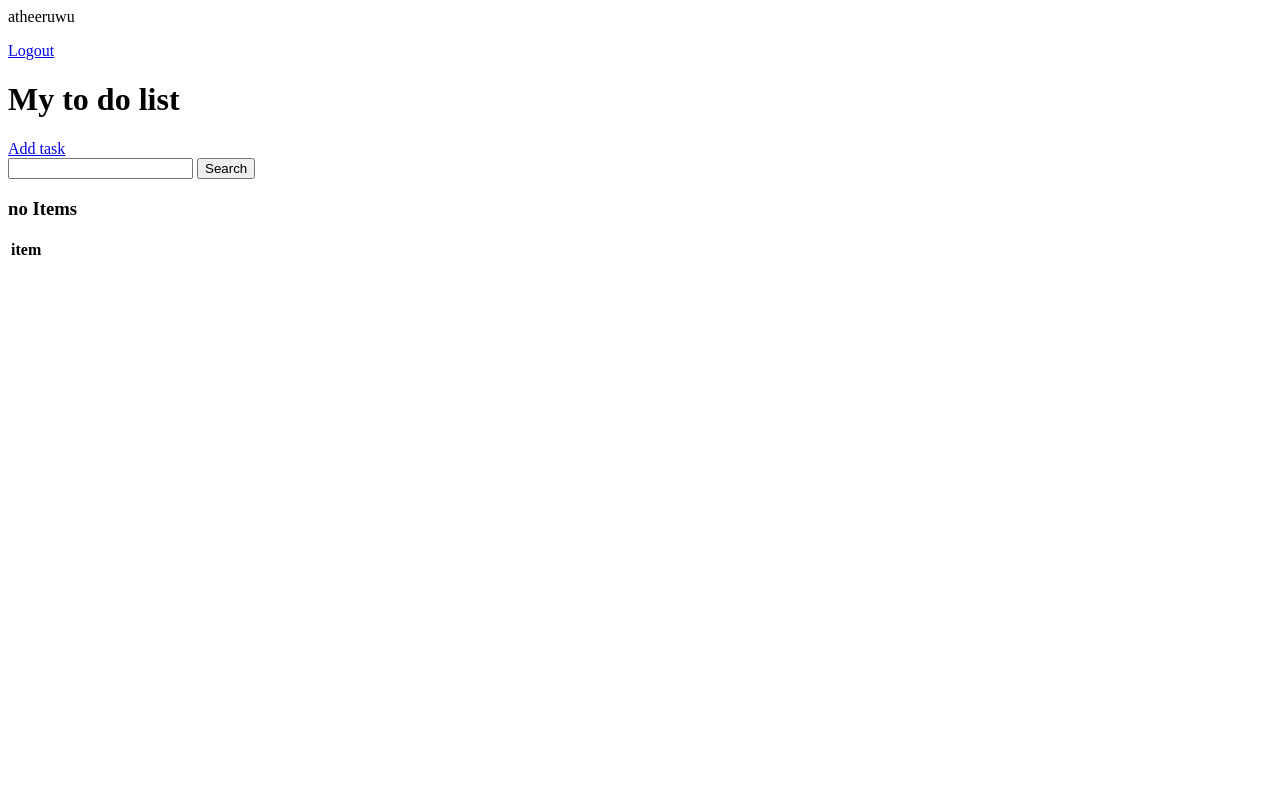
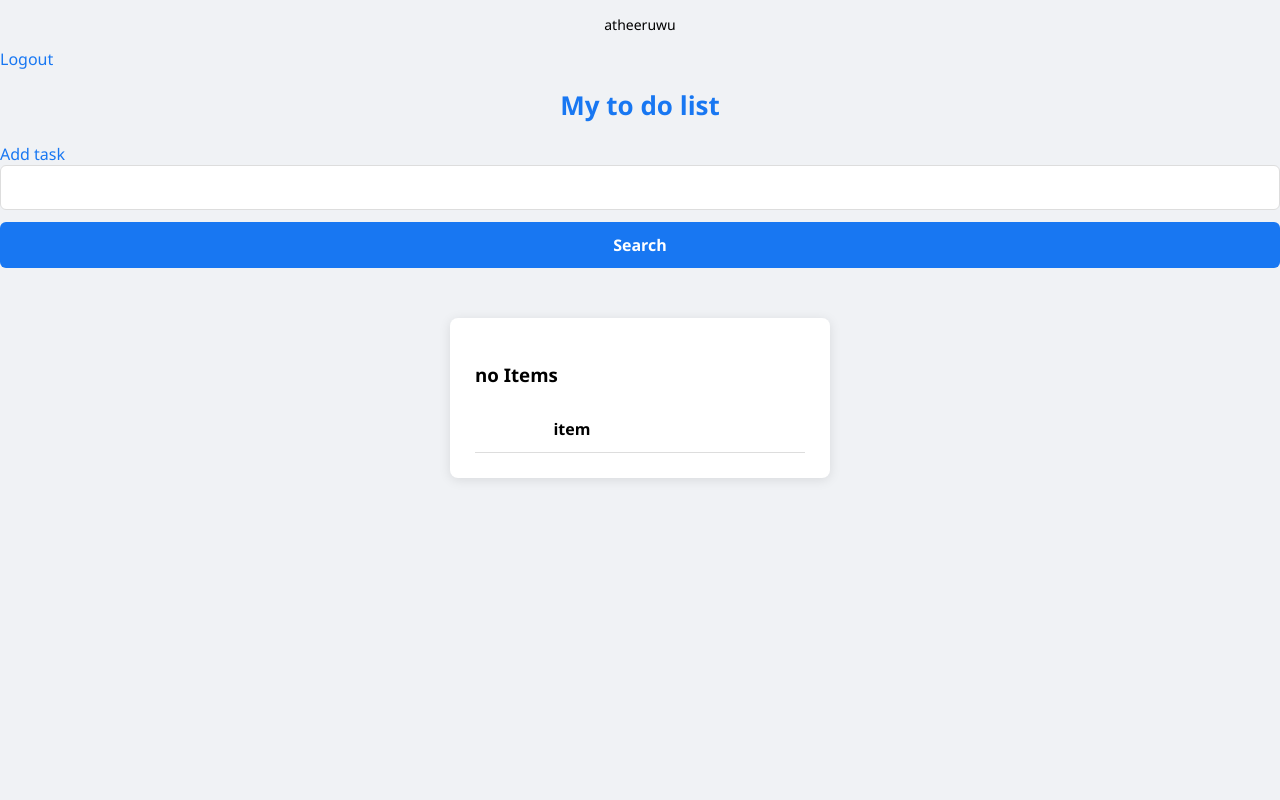
Before and after one commit to Atheeruwu/todo-List, a Django app: page / in a window 1280 px wide. Run offline with Django 4.2, Linux system fonts and the light colour scheme; a user stored in the database is signed in; data comes from the database, SQL or seed files in the repository; both versions use the stored data as it was after the commit; lists and menus that the app fills with data are empty.

Commit message:
Update login/register/task pages with CSS and styles

```diff
--- /dev/null
+++ b/base/static/base/style.css
@@ -0,0 +1,122 @@
+/* Reset */
+* {
+    box-sizing: border-box;
+    font-family: "Segoe UI", Helvetica, Arial, sans-serif;
+}
+
+/*  background */
+body {
+    background: #f0f2f5;
+    margin: 0;
+    padding: 0;
+    font-family: "Segoe UI", Helvetica, Arial, sans-serif;
+}
+
+/* Login/Register card */
+.container {
+    width: 380px;
+    background: white;
+    padding: 25px;
+    border-radius: 8px;
+    box-shadow: 0 2px 12px rgba(0,0,0,0.15);
+}
+
+/* Title */
+h1 {
+    text-align: center;
+    color: #1877f2;
+    font-size: 26px;
+    margin-bottom: 20px;
+}
+
+/* Form inputs */
+input[type="text"],
+input[type="password"],
+input[type="email"] {
+    width: 100%;
+    padding: 12px;
+    border-radius: 6px;
+    border: 1px solid #ddd;
+    margin-bottom: 12px;
+    font-size: 14px;
+}
+
+/* Focus effect */
+input:focus {
+    outline: none;
+    border-color: #1877f2;
+    box-shadow: 0 0 0 1px #1877f2;
+}
+
+/* Buttons */
+input[type="submit"] {
+    width: 100%;
+    background: #1877f2;
+    color: white;
+    border: none;
+    padding: 12px;
+    border-radius: 6px;
+    font-size: 16px;
+    font-weight: bold;
+    cursor: pointer;
+}
+
+input[type="submit"]:hover {
+    background: #166fe5;
+}
+
+/* Links */
+p {
+    text-align: center;
+    margin-top: 15px;
+    font-size: 14px;
+}
+
+a {
+    color: #1877f2;
+    text-decoration: none;
+    font-weight: 500;
+}
+
+a:hover {
+    text-decoration: underline;
+}
+
+/* Center the container itself (optional, only if you want table in middle of page) */
+.container {
+    max-width: 600px;        /* set a reasonable width */
+    margin: 50px auto;       /* top/bottom 50px, horizontally centered */
+    background: white;
+    padding: 25px;
+    border-radius: 8px;
+    box-shadow: 0 2px 12px rgba(0,0,0,0.1);
+}
+
+/* Table styles */
+table {
+    width: 100%;             /* full width inside container */
+    border-collapse: collapse;
+    text-align: center;      /* center text inside cells */
+    margin: 0 auto;          /* center table horizontally */
+}
+
+th, td {
+    padding: 12px 10px;
+    border-bottom: 1px solid #ddd;
+}
+
+/* Hover effect */
+tr:hover {
+    background: #f1f1f1;
+}
+
+/* Action links spacing */
+.task-actions a {
+    margin: 0 5px;
+    text-decoration: none;
+    color: #1877f2;
+}
+
+.task-actions a:hover {
+    text-decoration: underline;
+}
--- a/base/templates/base/login.html
+++ b/base/templates/base/login.html
@@ -1,3 +1,6 @@
+{% load static %}
+<link rel="stylesheet" href="{% static 'base/style.css' %}">
+
 <h1>Login</h1>
 <form method="POST">
 {%csrf_token%}
--- a/base/templates/base/register.html
+++ b/base/templates/base/register.html
@@ -1,3 +1,6 @@
+{% load static %}
+<link rel="stylesheet" href="{% static 'base/style.css' %}">
+
 <h1>Register</h1>
 <form method="POST">
 {%csrf_token%}
--- a/base/templates/base/task_list.html
+++ b/base/templates/base/task_list.html
@@ -1,3 +1,5 @@
+{% load static %}
+<link rel="stylesheet" href="{% static 'base/style.css' %}">
 
 
 {%if request.user.is_authenticated %}
@@ -12,6 +14,7 @@
     <input type="text" name="search-area" >
     <input type="submit" value="Search">
 </form>
+<div class="container">
 <table>
     <tr>
         <th> item</th>
@@ -30,3 +33,4 @@
     <h3> no Items</h3>
     {% endfor %}
 </table>
+</div>
--- a/todo_list/settings.py
+++ b/todo_list/settings.py
@@ -116,7 +116,8 @@ LOGIN_URL='login'
 # Static files (CSS, JavaScript, Images)
 # https://docs.djangoproject.com/en/4.2/howto/static-files/
 
-STATIC_URL = 'static/'
+STATIC_URL = '/static/'
+
 
 # Default primary key field type
 # https://docs.djangoproject.com/en/4.2/ref/settings/#default-auto-field
--- a/todo_list/urls.py
+++ b/todo_list/urls.py
@@ -16,8 +16,10 @@ Including another URLconf
 """
 from django.contrib import admin
 from django.urls import path , include
-
+from django.conf import settings
+from django.conf.urls.static import static
 urlpatterns = [
     path('admin/', admin.site.urls),
     path('', include('base.urls')),
 ]
+urlpatterns += static(settings.STATIC_URL, document_root=settings.STATIC_ROOT)
```
Also changed, not shown: base/templates/base/task_form.html (+6 -5 lines), db.sqlite3.
